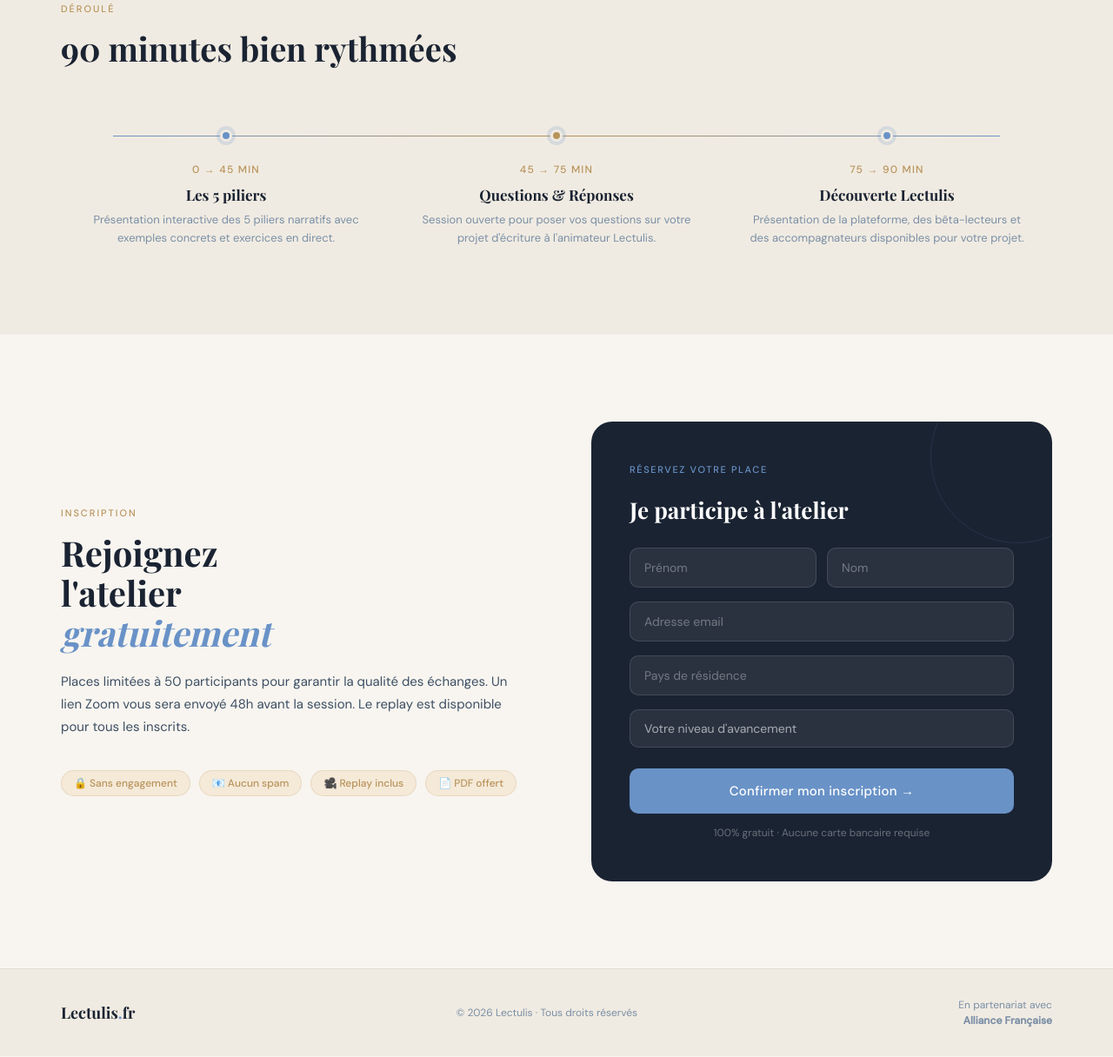
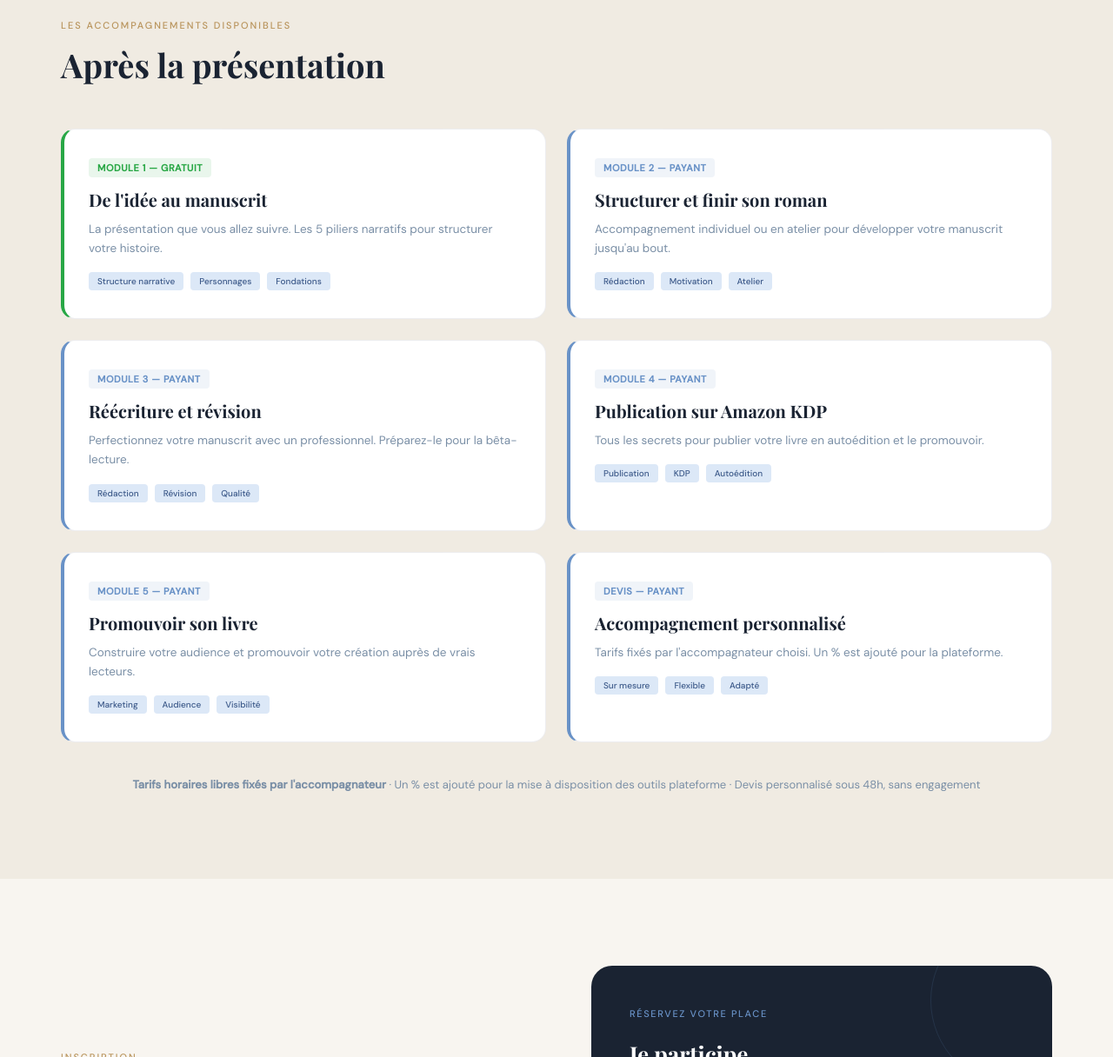
Before and after one commit to contact838/atelier-lectulis-af, a plain HTML site: page index.html in a window 1280 px wide. Shown: the part 1584-2800 px from the top of the page at 87% size. Drawn offline with nearby package versions, Linux system fonts and the light colour scheme; a web font is replaced by a local one.

Commit message:
Mise à jour landing page atelier: clarifier le modèle freemium
- Remplacer "atelier gratuit" par "90 minutes gratuites" pour plus de transparence
- Clarifier que les modules payants (2-5) succèdent au module 1 gratuit
- Supprimer les trust pills ambigus (Replay/PDF)
- Remplacer "Alliance Française" par "Accompagnement pour auteur(e) francophone"
- Tarifs horaires libres fixés par accompagnateur + % plateforme
- Nouveau design module + pricing explicite
Co-Authored-By: Claude Haiku 4.5 <noreply@anthropic.com>
Claude-Session: https://claude.ai/code/session_019dyCbBSZ9NwmKzfAg9LAXh

```diff
--- a/index.html
+++ b/index.html
@@ -3,7 +3,7 @@
 <head>
   <meta charset="UTF-8">
   <meta name="viewport" content="width=device-width, initial-scale=1.0">
-<title>Atelier Visioconférence — Lectulis × Alliance Française</title>
+  <title>Présentation Gratuite — Lectulis × Alliance Française</title>
   <link href="https://fonts.googleapis.com/css2?family=Playfair+Display:ital,wght@0,400;0,700;1,400&family=DM+Sans:wght@300;400;500&display=swap" rel="stylesheet">
   <style>
     *, *::before, *::after { margin: 0; padding: 0; box-sizing: border-box; }
@@ -258,8 +258,6 @@
       padding-top: 2px;
     }
 
-  .pillar-content {}
-
     .pillar-title {
       font-size: 15px;
       font-weight: 500;
@@ -319,7 +317,7 @@
       flex-shrink: 0;
     }
 
-  /* ── SECTION POUR QUI ── */
+    /* ── SECTION ── */
     .section {
       padding: 100px 70px;
     }
@@ -396,67 +394,92 @@
       line-height: 1.65;
     }
 
-  /* ── TIMELINE ── */
-  .timeline-section {
+    /* ── MODULES ── */
+    .modules-section {
       background: var(--paper-warm);
       padding: 100px 70px;
     }
 
-  .timeline {
+    .modules-grid {
       display: grid;
-    grid-template-columns: repeat(3, 1fr);
-    gap: 0;
+      grid-template-columns: 1fr 1fr;
+      gap: 24px;
       margin-top: 50px;
-    position: relative;
     }
 
-  .timeline::before {
-    content: '';
-    position: absolute;
-    top: 28px; left: 60px; right: 60px;
-    height: 1px;
-    background: linear-gradient(90deg, var(--accent), var(--gold), var(--accent));
-    z-index: 0;
+    .module-card {
+      background: #fff;
+      border: 1px solid rgba(26,35,50,0.08);
+      border-radius: 16px;
+      padding: 32px 28px;
+      transition: all 0.3s;
     }
 
-  .tl-item {
-    padding: 0 30px;
-    position: relative;
-    z-index: 1;
+    .module-card:hover {
+      border-color: rgba(105,146,199,0.3);
+      transform: translateY(-4px);
+      box-shadow: 0 16px 40px rgba(26,35,50,0.08);
     }
 
-  .tl-dot {
-    width: 14px; height: 14px;
-    background: var(--accent);
-    border-radius: 50%;
-    border: 3px solid var(--paper-warm);
-    margin: 21px auto 24px;
-    box-shadow: 0 0 0 4px rgba(105,146,199,0.2);
+    .module-free {
+      border-left: 4px solid #28a745;
     }
 
-  .tl-time {
-    font-size: 12px;
-    letter-spacing: 0.1em;
-    color: var(--gold);
+    .module-paid {
+      border-left: 4px solid var(--accent);
+    }
+
+    .module-status {
+      display: inline-block;
+      font-size: 11px;
+      font-weight: 600;
       text-transform: uppercase;
-    font-weight: 500;
-    text-align: center;
+      letter-spacing: 0.05em;
+      margin-bottom: 12px;
+    }
+
+    .status-free {
+      color: #28a745;
+      background: rgba(40,167,69,0.1);
+      padding: 4px 10px;
+      border-radius: 4px;
+    }
+
+    .status-paid {
+      color: var(--accent);
+      background: rgba(105,146,199,0.1);
+      padding: 4px 10px;
+      border-radius: 4px;
+    }
+
+    .module-title {
+      font-family: 'Playfair Display', serif;
+      font-size: 20px;
+      color: var(--ink);
       margin-bottom: 10px;
     }
 
-  .tl-title {
-    font-family: 'Playfair Display', serif;
-    font-size: 17px;
-    color: var(--ink);
-    text-align: center;
-    margin-bottom: 8px;
+    .module-desc {
+      font-size: 13.5px;
+      color: var(--ink-muted);
+      line-height: 1.65;
+      margin-bottom: 16px;
     }
 
-  .tl-desc {
-    font-size: 13px;
-    color: var(--ink-muted);
-    text-align: center;
-    line-height: 1.6;
+    .module-tags {
+      display: flex;
+      flex-wrap: wrap;
+      gap: 8px;
+    }
+
+    .module-tag {
+      display: inline-block;
+      background: var(--accent-light);
+      color: var(--accent-dark);
+      font-size: 10px;
+      padding: 4px 10px;
+      border-radius: 4px;
+      font-weight: 500;
     }
 
     /* ── INSCRIPTION ── */
@@ -467,8 +490,6 @@
       gap: 80px;
       align-items: center;
     }
-
-  .insc-left {}
 
     .insc-title {
       font-family: 'Playfair Display', serif;
@@ -608,6 +629,22 @@
       margin-top: 14px;
     }
 
+    .success-message {
+      display: none;
+      background: rgba(40,167,69,0.15);
+      border: 1px solid rgba(40,167,69,0.4);
+      border-radius: 10px;
+      padding: 20px;
+      text-align: center;
+      margin-bottom: 16px;
+    }
+
+    .success-message p {
+      color: #fff;
+      font-size: 15px;
+      font-weight: 500;
+    }
+
     /* ── FOOTER ── */
     footer {
       background: var(--paper-warm);
@@ -658,10 +695,9 @@
       .hero-right { padding: 60px 30px; }
       .hero-title { font-size: 38px; }
       .format-band { padding: 24px 30px; flex-wrap: wrap; gap: 20px; }
-    .section, .timeline-section { padding: 70px 30px; }
+      .section, .modules-section { padding: 70px 30px; }
       .audience-grid { grid-template-columns: 1fr; }
-    .timeline { grid-template-columns: 1fr; }
-    .timeline::before { display: none; }
+      .modules-grid { grid-template-columns: 1fr; }
       .inscription-section { grid-template-columns: 1fr; padding: 70px 30px; }
       footer { flex-direction: column; gap: 16px; text-align: center; padding: 32px 30px; }
       .footer-af { text-align: center; }
@@ -676,10 +712,10 @@
     <div class="partner-badge">
       <span>Lectulis.fr</span>
       <div class="dot"></div>
-      <span>Alliance Française</span>
+      <span>Accompagnement pour auteur(e) francophone</span>
     </div>
 
-    <p class="hero-eyebrow">Atelier visioconférence · Gratuit</p>
+    <p class="hero-eyebrow">Présentation gratuite · 90 minutes</p>
 
     <h1 class="hero-title">
       De l'idée au<br>
@@ -688,9 +724,7 @@
     <p class="hero-subtitle">Les 5 piliers d'une histoire qui accroche</p>
 
     <p class="hero-desc">
-      Un atelier en ligne conçu pour les auteurs francophones du monde entier.
-      Apprenez à structurer votre récit, développer vos personnages et préparer
-      votre manuscrit à la publication — avec l'accompagnement de Lectulis.
+      Une présentation gratuite et interactive en ligne. Découvrez comment structurer votre récit avec un professionnel de l'accompagnement littéraire choisi selon vos préférences.
     </p>
 
     <div class="hero-meta">
@@ -703,8 +737,8 @@
         <span>Durée : <strong>90 minutes</strong></span>
       </div>
       <div class="meta-item">
-        <div class="meta-icon">🌍</div>
-        <span>Ouvert à tous les francophones — <strong>100% gratuit</strong></span>
+        <div class="meta-icon">👥</div>
+        <span>Format : <strong>Groupe ou individuel</strong></span>
       </div>
       <div class="meta-item">
         <div class="meta-icon">💻</div>
@@ -713,13 +747,13 @@
     </div>
 
     <div class="cta-group">
-      <a href="#inscription" class="btn-primary">Je m'inscris gratuitement</a>
+      <a href="#inscription" class="btn-primary">S'inscrire gratuitement</a>
       <a href="#programme" class="btn-ghost">Voir le programme</a>
     </div>
   </div>
 
   <div class="hero-right" id="programme">
-    <p class="program-label">Programme de l'atelier</p>
+    <p class="program-label">Programme de la présentation</p>
     <ul class="program-list">
       <li class="program-item">
         <span class="pillar-num">01</span>
@@ -732,7 +766,7 @@
       <li class="program-item">
         <span class="pillar-num">02</span>
         <div class="pillar-content">
-          <p class="pillar-title">Construire ses personnages en profondeur</p>
+          <p class="pillar-title">Construire ses personnages</p>
           <p class="pillar-desc">Désirs, peurs, contradictions — les outils pour des personnages inoubliables.</p>
           <span class="pillar-tag">Caractérisation</span>
         </div>
@@ -740,7 +774,7 @@
       <li class="program-item">
         <span class="pillar-num">03</span>
         <div class="pillar-content">
-          <p class="pillar-title">Structurer son histoire en 3 actes</p>
+          <p class="pillar-title">Structurer en 3 actes</p>
           <p class="pillar-desc">L'architecture narrative universelle adaptée à tous les genres littéraires.</p>
           <span class="pillar-tag">Structure</span>
         </div>
@@ -756,8 +790,8 @@
       <li class="program-item">
         <span class="pillar-num">05</span>
         <div class="pillar-content">
-          <p class="pillar-title">Se faire relire efficacement</p>
-          <p class="pillar-desc">Comment choisir ses bêta-lecteurs et exploiter leurs retours avec Lectulis.</p>
+          <p class="pillar-title">Évaluer votre manuscrit</p>
+          <p class="pillar-desc">Points clés pour savoir si votre manuscrit est prêt pour la publication.</p>
           <span class="pillar-tag">Publication</span>
         </div>
       </li>
@@ -767,21 +801,21 @@
 
 <!-- ── FORMAT BAND ── -->
 <div class="format-band">
-  <div class="format-item">📖 <span><strong>45 min</strong> de contenu</span></div>
+  <div class="format-item">⏱ <span><strong>90 min</strong> gratuites</span></div>
   <div class="format-sep"></div>
-  <div class="format-item">💬 <span><strong>30 min</strong> de Q&R</span></div>
+  <div class="format-item">💬 <span><strong>Discussion</strong> attentes</span></div>
   <div class="format-sep"></div>
-  <div class="format-item">🎁 <span><strong>15 min</strong> découverte Lectulis</span></div>
+  <div class="format-item">👨‍🏫 <span><strong>Professionnel</strong> certifié</span></div>
   <div class="format-sep"></div>
-  <div class="format-item">📄 <span><strong>Support PDF</strong> offert</span></div>
+  <div class="format-item">🎯 <span><strong>Sans</strong> engagement</span></div>
   <div class="format-sep"></div>
-  <div class="format-item">🔁 <span><strong>Replay</strong> disponible</span></div>
+  <div class="format-item">📄 <span><strong>Support</strong> inclus</span></div>
 </div>
 
 <!-- ── POUR QUI ── -->
 <section class="section">
   <p class="section-label">Pour qui ?</p>
-  <h2 class="section-title">Cet atelier est fait pour vous si…</h2>
+  <h2 class="section-title">Cette présentation est faite pour vous si…</h2>
 
   <div class="audience-grid">
     <div class="audience-card">
@@ -797,36 +831,87 @@
     <div class="audience-card">
       <span class="card-icon">🌍</span>
       <h3 class="card-title">Vous êtes francophone à l'étranger</h3>
-      <p class="card-desc">Vous écrivez en français mais vivez hors de France. Lectulis vous connecte à une communauté de lecteurs et d'accompagnateurs.</p>
+      <p class="card-desc">Vous écrivez en français mais vivez hors de France. Lectulis vous connecte à une communauté et des accompagnateurs.</p>
     </div>
   </div>
 </section>
 
-<!-- ── TIMELINE ── -->
-<section class="timeline-section">
-  <p class="section-label">Déroulé</p>
-  <h2 class="section-title">90 minutes bien rythmées</h2>
+<!-- ── MODULES ── -->
+<section class="modules-section">
+  <p class="section-label">Les accompagnements disponibles</p>
+  <h2 class="section-title">Après la présentation</h2>
 
-  <div class="timeline">
-    <div class="tl-item">
-      <div class="tl-dot"></div>
-      <p class="tl-time">0 → 45 min</p>
-      <h3 class="tl-title">Les 5 piliers</h3>
-      <p class="tl-desc">Présentation interactive des 5 piliers narratifs avec exemples concrets et exercices en direct.</p>
-    </div>
-    <div class="tl-item">
-      <div class="tl-dot" style="background: var(--gold);"></div>
-      <p class="tl-time">45 → 75 min</p>
-      <h3 class="tl-title">Questions & Réponses</h3>
-      <p class="tl-desc">Session ouverte pour poser vos questions sur votre projet d'écriture à l'animateur Lectulis.</p>
-    </div>
-    <div class="tl-item">
-      <div class="tl-dot"></div>
-      <p class="tl-time">75 → 90 min</p>
-      <h3 class="tl-title">Découverte Lectulis</h3>
-      <p class="tl-desc">Présentation de la plateforme, des bêta-lecteurs et des accompagnateurs disponibles pour votre projet.</p>
+  <div class="modules-grid">
+    <div class="module-card module-free">
+      <span class="module-status status-free">Module 1 — Gratuit</span>
+      <h3 class="module-title">De l'idée au manuscrit</h3>
+      <p class="module-desc">La présentation que vous allez suivre. Les 5 piliers narratifs pour structurer votre histoire.</p>
+      <div class="module-tags">
+        <span class="module-tag">Structure narrative</span>
+        <span class="module-tag">Personnages</span>
+        <span class="module-tag">Fondations</span>
       </div>
     </div>
+
+    <div class="module-card module-paid">
+      <span class="module-status status-paid">Module 2 — Payant</span>
+      <h3 class="module-title">Structurer et finir son roman</h3>
+      <p class="module-desc">Accompagnement individuel ou en atelier pour développer votre manuscrit jusqu'au bout.</p>
+      <div class="module-tags">
+        <span class="module-tag">Rédaction</span>
+        <span class="module-tag">Motivation</span>
+        <span class="module-tag">Atelier</span>
+      </div>
+    </div>
+
+    <div class="module-card module-paid">
+      <span class="module-status status-paid">Module 3 — Payant</span>
+      <h3 class="module-title">Réécriture et révision</h3>
+      <p class="module-desc">Perfectionnez votre manuscrit avec un professionnel. Préparez-le pour la bêta-lecture.</p>
+      <div class="module-tags">
+        <span class="module-tag">Rédaction</span>
+        <span class="module-tag">Révision</span>
+        <span class="module-tag">Qualité</span>
+      </div>
+    </div>
+
+    <div class="module-card module-paid">
+      <span class="module-status status-paid">Module 4 — Payant</span>
+      <h3 class="module-title">Publication sur Amazon KDP</h3>
+      <p class="module-desc">Tous les secrets pour publier votre livre en autoédition et le promouvoir.</p>
+      <div class="module-tags">
+        <span class="module-tag">Publication</span>
+        <span class="module-tag">KDP</span>
+        <span class="module-tag">Autoédition</span>
+      </div>
+    </div>
+
+    <div class="module-card module-paid">
+      <span class="module-status status-paid">Module 5 — Payant</span>
+      <h3 class="module-title">Promouvoir son livre</h3>
+      <p class="module-desc">Construire votre audience et promouvoir votre création auprès de vrais lecteurs.</p>
+      <div class="module-tags">
+        <span class="module-tag">Marketing</span>
+        <span class="module-tag">Audience</span>
+        <span class="module-tag">Visibilité</span>
+      </div>
+    </div>
+
+    <div class="module-card module-paid">
+      <span class="module-status status-paid">Devis — Payant</span>
+      <h3 class="module-title">Accompagnement personnalisé</h3>
+      <p class="module-desc">Tarifs fixés par l'accompagnateur choisi. Un % est ajouté pour la plateforme.</p>
+      <div class="module-tags">
+        <span class="module-tag">Sur mesure</span>
+        <span class="module-tag">Flexible</span>
+        <span class="module-tag">Adapté</span>
+      </div>
+    </div>
+  </div>
+
+  <p style="text-align: center; font-size: 13px; color: var(--ink-muted); margin-top: 40px;">
+    <strong>Tarifs horaires libres fixés par l'accompagnateur</strong> · Un % est ajouté pour la mise à disposition des outils plateforme · Devis personnalisé sous 48h, sans engagement
+  </p>
 </section>
 
 <!-- ── INSCRIPTION ── -->
@@ -834,35 +919,25 @@
   <div class="insc-left">
     <p class="section-label">Inscription</p>
     <h2 class="insc-title">
-      Rejoignez<br>l'atelier<br><em>gratuitement</em>
+      Rejoignez<br>cette présentation<br><em>gratuitement</em>
     </h2>
     <p class="insc-desc">
-      Places limitées à 50 participants pour garantir la qualité des échanges.
-      Un lien Zoom vous sera envoyé 48h avant la session. Le replay est
-      disponible pour tous les inscrits.
+      Découvrez comment structurer votre histoire en 90 minutes.
+      Échangez vos attentes et besoins avec un professionnel.
+      Explorez les accompagnements adaptés à votre projet.
     </p>
     <div class="trust-pills">
-      <span class="trust-pill">🔒 Sans engagement</span>
-      <span class="trust-pill">📧 Aucun spam</span>
-      <span class="trust-pill">🎥 Replay inclus</span>
-      <span class="trust-pill">📄 PDF offert</span>
+      <span class="trust-pill">✓ 100% gratuit</span>
+      <span class="trust-pill">✓ Sans engagement</span>
     </div>
   </div>
 
   <div class="insc-right">
     <span class="form-label">Réservez votre place</span>
-    <h3 class="form-title">Je participe à l'atelier</h3>
+    <h3 class="form-title">Je participe</h3>
 
-    <!-- Message succès -->
-    <div id="form-success" style="display:none; background: rgba(105,199,140,0.15); border: 1px solid rgba(105,199,140,0.4); border-radius: 10px; padding: 20px; text-align: center; margin-bottom: 16px;">
-      <p style="font-size: 24px; margin-bottom: 8px;">🎉</p>
-      <p style="color: #fff; font-size: 15px; font-weight: 500;">Inscription confirmée !</p>
-      <p style="color: rgba(255,255,255,0.6); font-size: 13px; margin-top: 6px;">Vous recevrez votre lien Zoom 48h avant la session.</p>
-    </div>
-
-    <!-- Message erreur -->
-    <div id="form-error" style="display:none; background: rgba(199,105,105,0.15); border: 1px solid rgba(199,105,105,0.4); border-radius: 10px; padding: 16px; text-align: center; margin-bottom: 16px;">
-      <p style="color: rgba(255,255,255,0.8); font-size: 13px;">Une erreur s'est produite. Veuillez réessayer.</p>
+    <div class="success-message" id="success">
+      <p>Merci ! Vous recevrez les informations de connexion par email dans les prochaines heures.</p>
     </div>
 
     <form id="inscription-form" action="https://formspree.io/f/mqenqjdn" method="POST">
@@ -880,7 +955,7 @@
       </div>
 
       <div class="form-group">
-        <input type="text" name="pays" placeholder="Pays de résidence" required>
+        <input type="text" name="pays" placeholder="Pays" required>
       </div>
 
       <div class="form-group">
@@ -889,22 +964,28 @@
           <option>Idée en cours de développement</option>
           <option>Brouillon en cours d'écriture</option>
           <option>Premier jet terminé</option>
-          <option>En phase de relecture / révision</option>
+          <option>En phase de relecture</option>
         </select>
       </div>
 
       <button type="submit" class="btn-submit" id="submit-btn">
         Confirmer mon inscription →
       </button>
-      <p class="form-note">100% gratuit · Aucune carte bancaire requise</p>
+      <p class="form-note">100% gratuit · Aucun engagement · Aucune carte requise</p>
     </form>
   </div>
 </section>
 
+<!-- ── FOOTER ── -->
+<footer>
+  <div class="footer-brand">Lectulis<span>.</span>fr</div>
+  <p class="footer-copy">© 2026 Lectulis · Tous droits réservés</p>
+  <p class="footer-af">Pour auteur(e)s francophones<br><strong>du monde entier</strong></p>
+</footer>
+
 <script>
   const form = document.getElementById('inscription-form');
-  const successMsg = document.getElementById('form-success');
-  const errorMsg = document.getElementById('form-error');
+  const successMsg = document.getElementById('success');
   const submitBtn = document.getElementById('submit-btn');
 
   form.addEventListener('submit', async function(e) {
@@ -923,24 +1004,15 @@
         form.style.display = 'none';
         successMsg.style.display = 'block';
       } else {
-        errorMsg.style.display = 'block';
         submitBtn.textContent = 'Confirmer mon inscription →';
         submitBtn.disabled = false;
       }
     } catch {
-      errorMsg.style.display = 'block';
       submitBtn.textContent = 'Confirmer mon inscription →';
       submitBtn.disabled = false;
     }
   });
 </script>
 
-<!-- ── FOOTER ── -->
-<footer>
-  <div class="footer-brand">Lectulis<span>.</span>fr</div>
-  <p class="footer-copy">© 2026 Lectulis · Tous droits réservés</p>
-  <p class="footer-af">En partenariat avec<br><strong>Alliance Française</strong></p>
-</footer>
-
 </body>
 </html>
```
Lines whose indentation alone changed are shown as unchanged.
